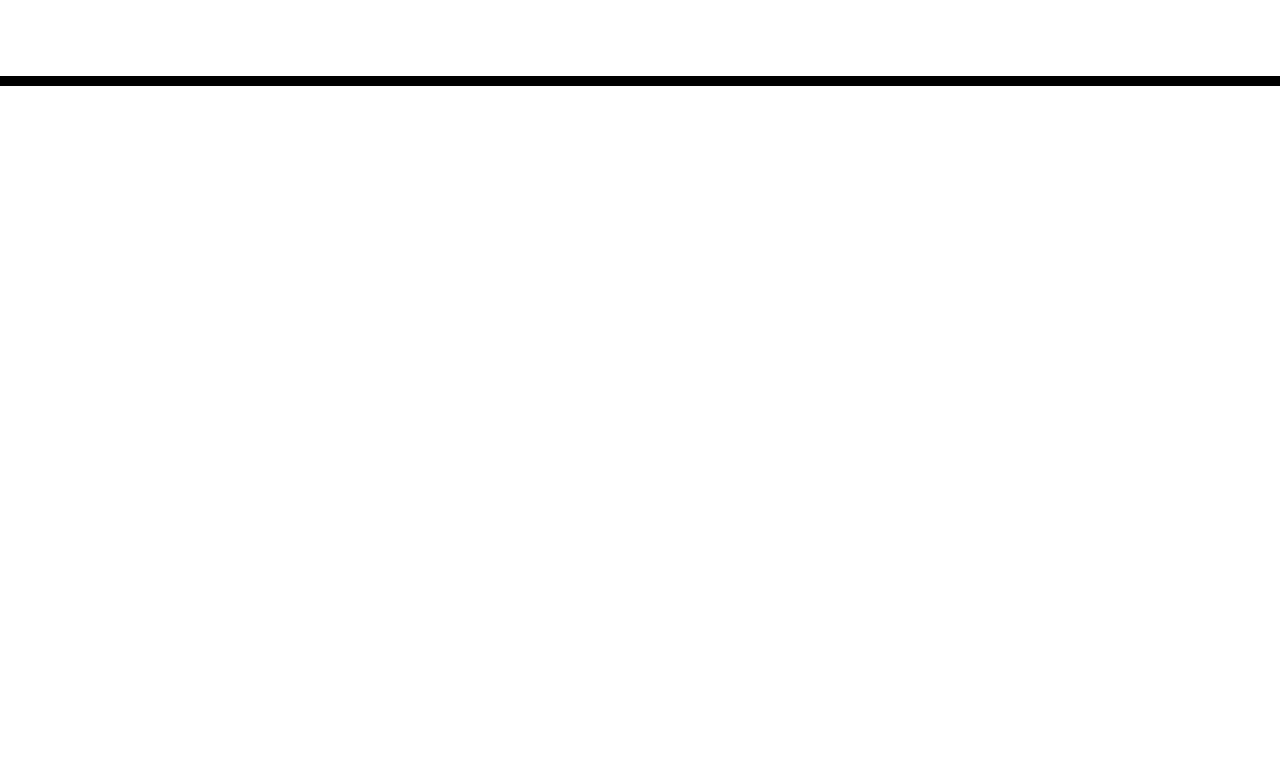
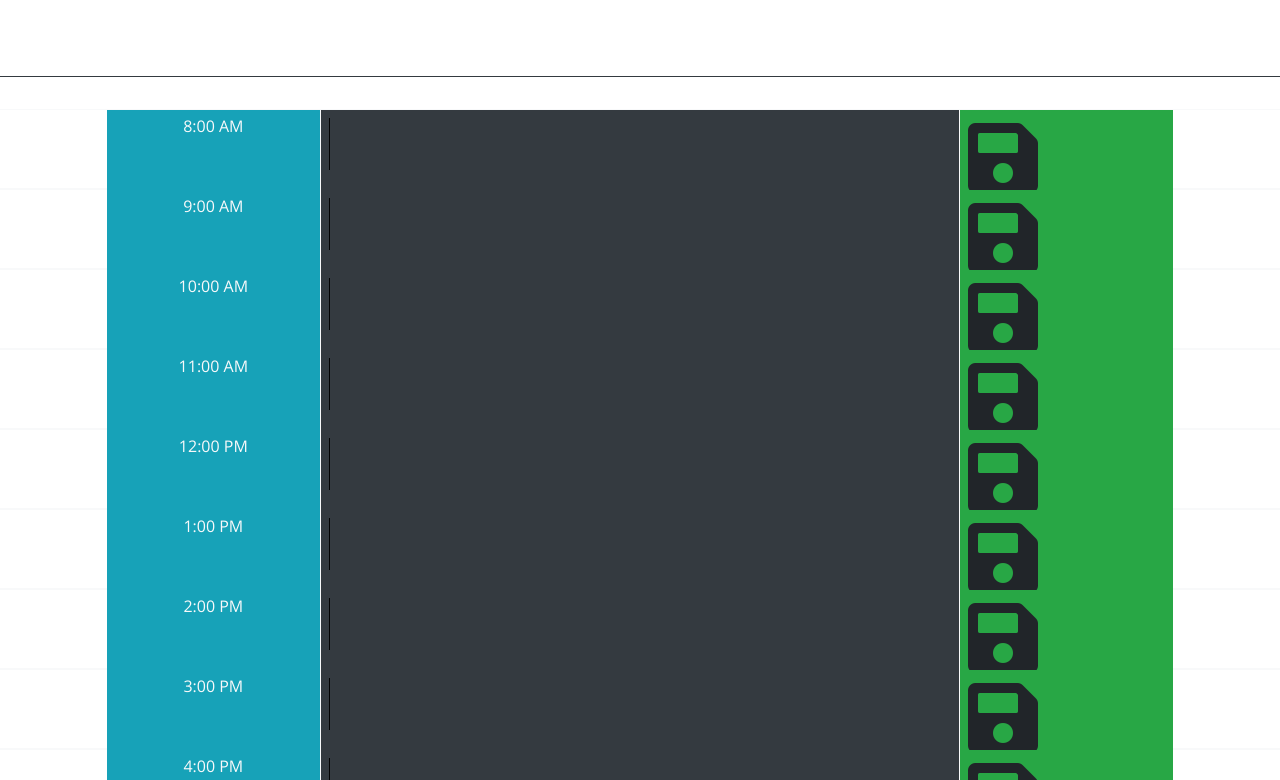
Before and after one commit to RossWestwater/Calendar-App, a plain HTML site: page index.html in a window 1280 px wide. Shown: the part 182-962 px from the top of the page. Before the commit the page ends 800 px from the top, so only its background shows below. Drawn offline with nearby package versions, Linux system fonts and the light colour scheme; files that its build step writes are made by us from their sources.

Commit message:
added timeblock elements through jquery

```diff
--- a/index.html
+++ b/index.html
@@ -18,21 +18,22 @@
       href="https://fonts.googleapis.com/css?family=Open+Sans&display=swap"
       rel="stylesheet"
     />
-    <link rel="stylesheet" href="style.css" />
+    <link rel="stylesheet" href="Assets/css/style.css"/>
     <title>Work Day Scheduler</title>
   </head>
 
   <body>
-    <header class="jumbotron">
+    <header class="jumbotron border-bottom border-dark text-center">
       <h1 class="display-3">Work Day Scheduler</h1>
       <p class="lead">A simple calendar app for scheduling your work day</p>
       <p id="currentDay" class="lead"></p>
     </header>
-    <div class="container">
+    <div class="container-fluid" id="timeblock-place">
       <!-- Timeblocks go here -->
     </div>
 
     <script src="https://code.jquery.com/jquery-3.4.1.min.js"></script>
     <script src="https://cdnjs.cloudflare.com/ajax/libs/moment.js/2.24.0/moment.min.js"></script>
+    <script src="script.js"></script>
   </body>
 </html>
--- /dev/null
+++ b/script.js
@@ -0,0 +1,51 @@
+var timeblockInser = document.getElementById("timeblock-place");
+
+workingHours = 10;
+selectionValue = 0;
+
+timeBlock =
+  {
+    hour: ["8:00 AM","9:00 AM","10:00 AM","11:00 AM","12:00 PM","1:00 PM","2:00 PM","3:00 PM","4:00 PM", "5:00 PM"],
+    tasks: ["test2"],
+  }
+
+var createTimeblock = function () {
+//   // loop the following
+  for (let i = 0; i < workingHours; i++){
+//   // create container
+  var containerEl = $("<div>")
+  .addClass("row justify-content-center border-bottom border-light timeblock-container");
+//   // create time listing
+  var timeblockTime = $("<div>")
+    timeblockTime.addClass("col-2 ml-2 bg-info text-light text-center p-2")
+    timeblockTime.text(timeBlock.hour[i]);
+//   // create div for future editable text to input obligation
+  var timeblockTask = $("<div>")
+    .addClass("col-6 bg-dark border-right border-left border-light text-light p-2")
+    var taskInput = $("<textarea>");
+    taskInput
+    .attr("type","text")
+    timeblockTask.append(taskInput);
+//   // create div to insert save button. test text to visualize div creation.
+  var timeblockSave = $("<div>")
+    .addClass("col-2 mr-2 bg-success p-2 save-div ");
+    var saveIcon = $("<i>")
+    saveIcon.addClass("fas fa-save fa-5x")
+    timeblockSave.append(saveIcon);
+//   // start stuffing divs into DOM
+//   // container into parent
+//   // other three sections into the container
+  containerEl.append(timeblockTime, timeblockTask, timeblockSave);
+  $("#timeblock-place").append(containerEl);
+  }
+};
+
+
+createTimeblock();
+
+/* <div class="container-fluid" id="timeblock-place">
+<div class="row justify-content-center border-bottom border-light">
+  <div class="col-2 ml-2 bg-info text-light text-center p-2">Timeblock hour</div>
+  <div class="col-6 bg-dark border-right border-left border-light text-light p-2">timeblock details</div>
+  <div class="col-2 mr-2 bg-success p-2">timeblock save button</div>
+</div> */
```
